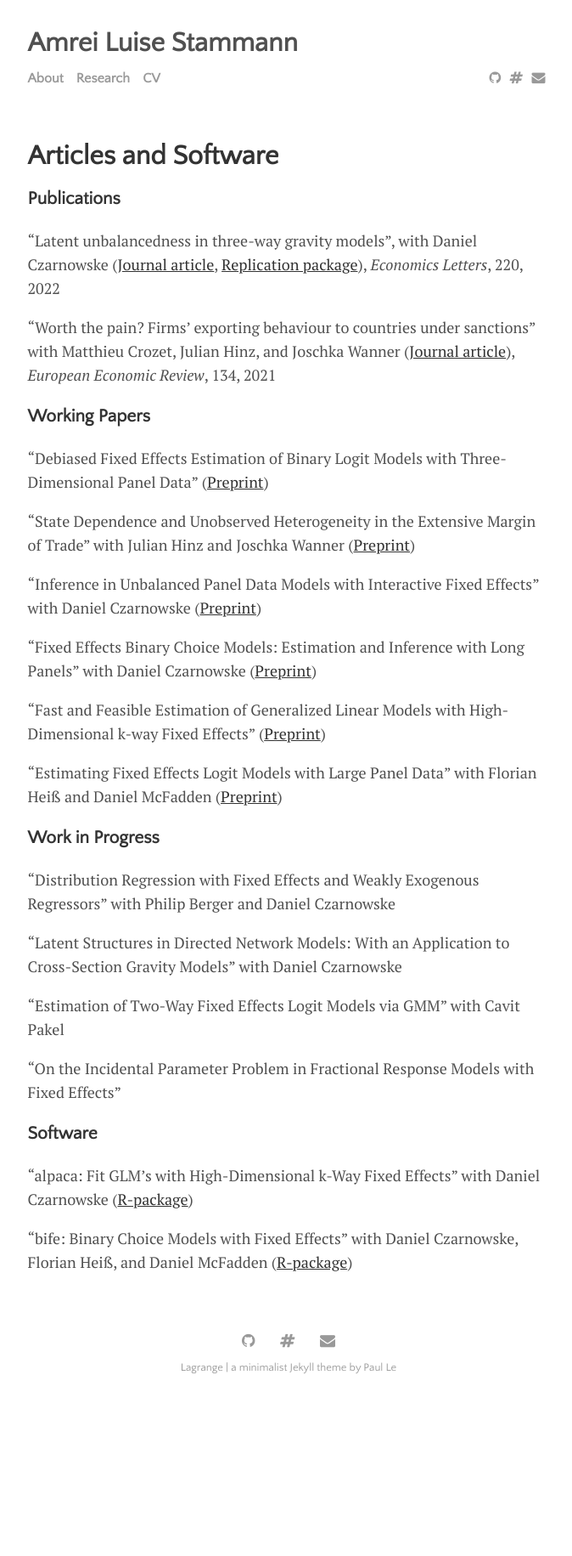
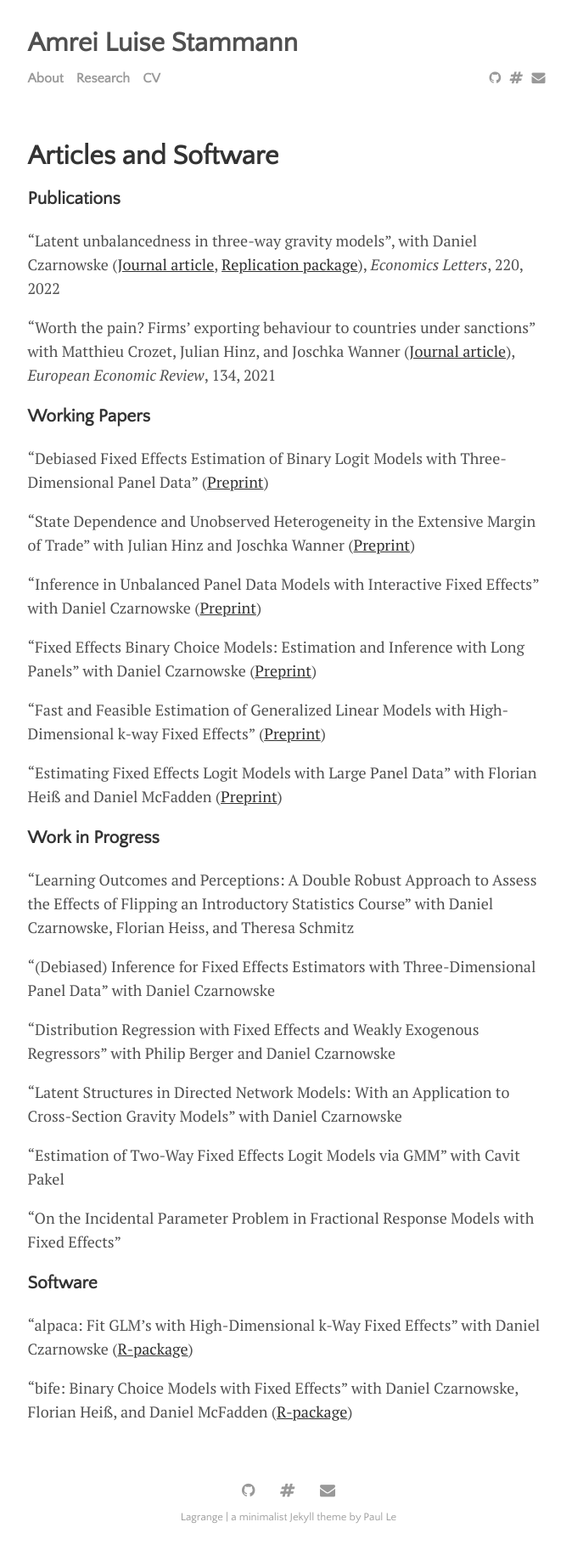
Before and after one commit to amrei-stammann/amrei-stammann.github.io, a Jekyll site: the page built from menu/research.md, in a window 1280 px wide. Shown: the whole page at 85% size, without its empty margins (300-974 px from the left). Built offline with Jekyll 4.4.1, drawn with Linux system fonts in a browser that asks for light colours; before the commit the page ends 1655 px from its top, so only the background shows below that.

Commit message:
update homepage

```diff
--- a/_data/settings.yml
+++ b/_data/settings.yml
@@ -15,7 +15,7 @@ menu:
 social:
 - {icon: 'github',     link: 'https://www.github.com/amrei-stammann'}
 - {icon: 'hashtag',    link: 'https://x.com/AmreiStammann'}
-- {icon: 'envelope',   link: 'mailto:amrei.stammann@rub.de'}
+- {icon: 'envelope',   link: 'mailto:amrei.stammann@uni-bayreuth.de'}
 
 # Customize site text
 pagination:
--- a/menu/research.md
+++ b/menu/research.md
@@ -26,6 +26,12 @@ permalink: /research
 
 ### Work in Progress
 
+"Learning Outcomes and Perceptions: A Double Robust Approach to Assess the Effects of Flipping an
+Introductory Statistics Course" with Daniel Czarnowske, Florian Heiss, and Theresa Schmitz
+
+"(Debiased) Inference for Fixed Effects Estimators with Three-Dimensional Panel Data" with Daniel
+Czarnowske
+
 "Distribution Regression with Fixed Effects and Weakly Exogenous Regressors" with Philip Berger and Daniel Czarnowske
 
 "Latent Structures in Directed Network Models: With an Application to Cross-Section Gravity Models" with Daniel Czarnowske
```
Also changed, not shown: index.md (+1 -1 lines), menu/about.md (+1 -1 lines), Gemfile.lock, 9 other files.
